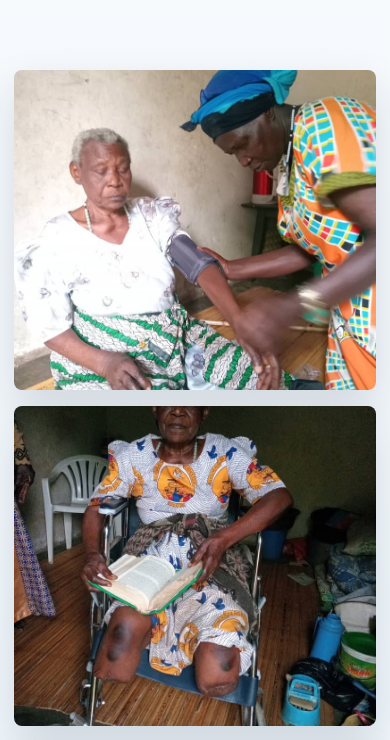
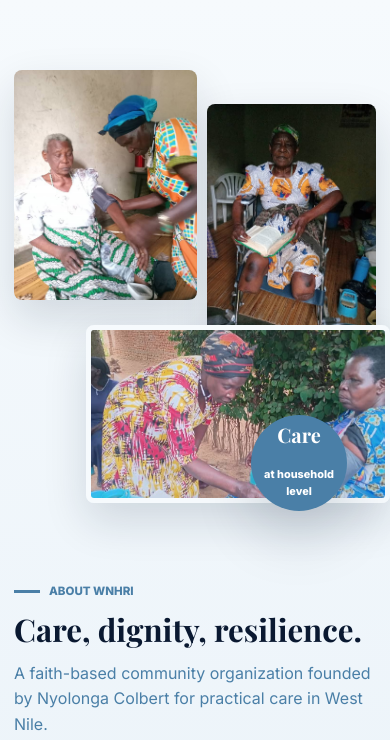
Before and after one commit to wnhri-uganda/wnhri-website, a plain HTML site: page index.html in a window 390 px wide. Shown: the part 880-1620 px from the top of the page. Drawn offline with nearby package versions, Linux system fonts and the light colour scheme.

Commit message:
Improve mobile homepage photo grids

```diff
--- a/styles.css
+++ b/styles.css
@@ -1502,20 +1502,43 @@ address {
     width: 200px;
   }
   .image-collage {
-    min-height: auto;
-    grid-template-columns: 1fr;
+    min-height: 0;
+    grid-template-columns: minmax(0, 1.04fr) minmax(0, 0.96fr);
+    gap: 12px;
+    align-items: end;
   }
   .children-collage {
-    min-height: auto;
-    grid-template-columns: 1fr;
-  }
-  .collage-main,
-  .collage-tall,
-  .collage-small {
+    min-height: 0;
+    grid-template-columns: repeat(2, minmax(0, 1fr));
+    gap: 12px;
+  }
+  .collage-main {
+    grid-column: 1;
+    grid-row: 1;
     position: static;
     width: 100% !important;
-    height: 340px;
+    height: clamp(235px, 56vw, 320px);
     border: 0;
+  }
+  .collage-tall {
+    grid-column: 2;
+    grid-row: 1;
+    position: static;
+    width: 100% !important;
+    height: clamp(250px, 62vw, 360px);
+    margin-top: 42px;
+    border: 0;
+  }
+  .collage-small {
+    grid-column: 1 / -1;
+    grid-row: 2;
+    position: relative;
+    z-index: 1;
+    justify-self: center;
+    width: min(82%, 380px) !important;
+    height: clamp(180px, 42vw, 250px);
+    margin-top: -28px;
+    border: 6px solid var(--paper);
   }
   .child-photo,
   .child-feature,
@@ -1523,15 +1546,25 @@ address {
     position: static;
     width: 100%;
     min-height: 0;
-    height: 340px;
+    height: clamp(180px, 45vw, 280px);
     border: 0;
     grid-row: span 1;
   }
+  .child-feature {
+    grid-row: span 2;
+    height: auto;
+    min-height: clamp(372px, 92vw, 572px);
+  }
+  .child-small {
+    grid-column: 2;
+    grid-row: auto;
+  }
   .collage-badge {
-    right: 18px;
-    bottom: 18px;
-    width: 126px;
-    height: 126px;
+    z-index: 2;
+    right: 10%;
+    bottom: 12px;
+    width: 116px;
+    height: 116px;
   }
   .check-list { grid-template-columns: 1fr; }
   .identity-card { min-height: 330px; padding: 26px; }
@@ -1554,9 +1587,6 @@ address {
   .identity-card h2,
   .founder-copy h2,
   .contact-copy h2 { font-size: clamp(1.7rem, 8vw, 2.35rem); }
-  .collage-main,
-  .collage-tall,
-  .collage-small,
   .gallery-grid img,
   .gallery-large img,
   .story-card,
@@ -1564,6 +1594,34 @@ address {
   .child-photo,
   .child-feature,
   .child-small { min-height: 0; height: 320px; }
+  .image-collage { gap: 10px; }
+  .collage-main { height: 230px; }
+  .collage-tall {
+    height: 255px;
+    margin-top: 34px;
+  }
+  .collage-small {
+    width: 84% !important;
+    height: 178px;
+    margin-top: -24px;
+    border-width: 5px;
+  }
+  .child-photo,
+  .child-small { height: 190px; }
+  .child-feature {
+    height: auto;
+    min-height: 392px;
+  }
+  .collage-badge {
+    width: 96px;
+    height: 96px;
+    right: 8%;
+  }
+  .collage-badge strong { font-size: 1.25rem; }
+  .collage-badge span {
+    padding: 0 12px;
+    font-size: 0.68rem;
+  }
 }
 
 @media (prefers-reduced-motion: reduce) {
```
